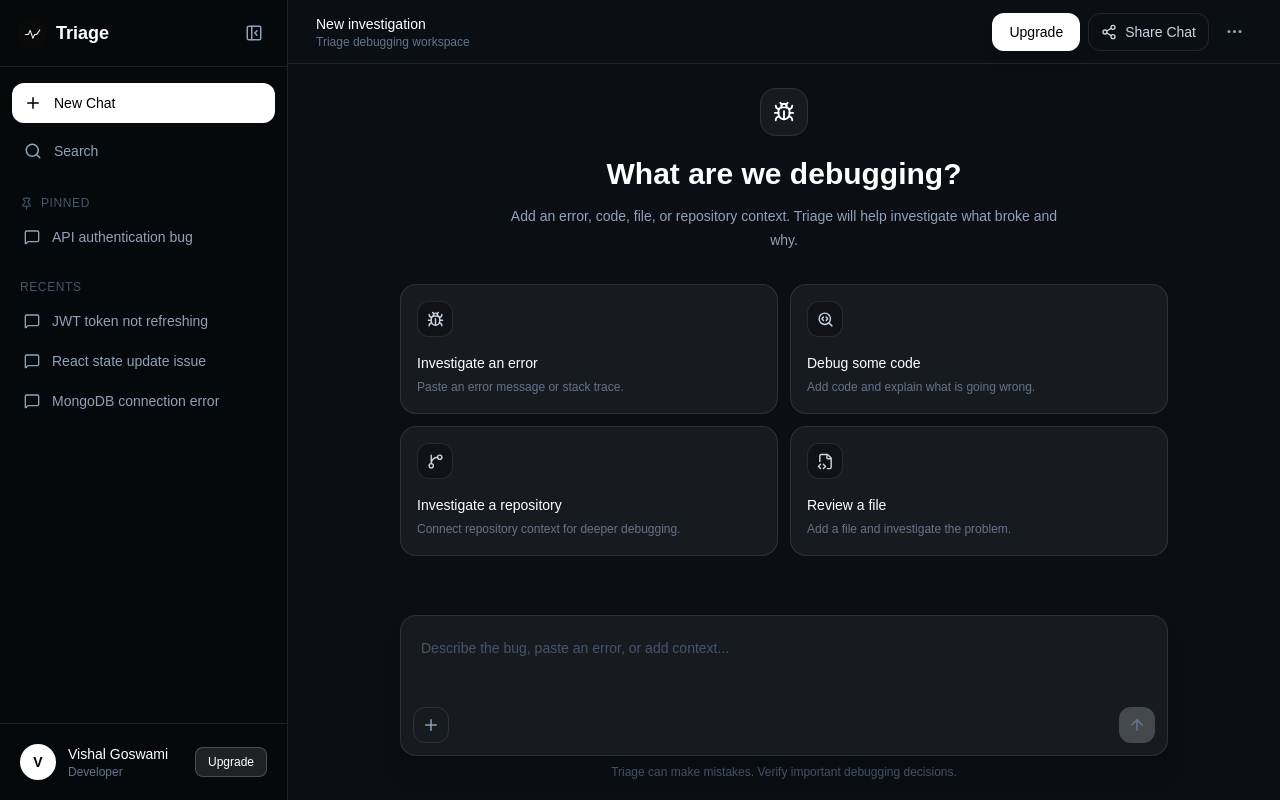
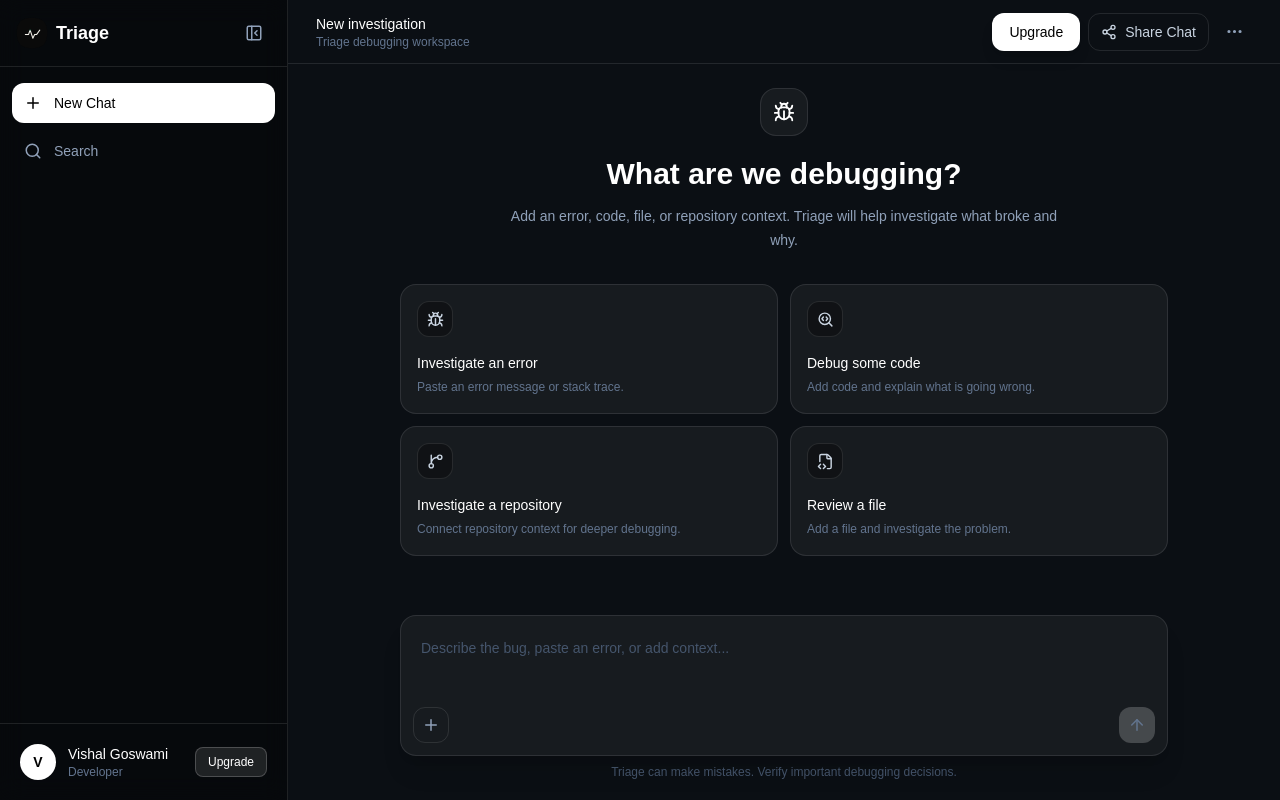
Before and after one commit to vishalgoswami2007/Triage, a React app in the folder frontend/: page /dashboard in a window 1280 px wide. Built offline with nearby package versions, Linux system fonts and the light colour scheme; the HTML template or start-up script is replaced by a standard one.

Commit message:
feat: add pinned and recent chat functionality

```diff
--- a/frontend/src/components/dashboard/ChatHeader.jsx
+++ b/frontend/src/components/dashboard/ChatHeader.jsx
@@ -2,7 +2,7 @@
 import { Share2, MoreHorizontal, Pin, Trash2 } from "lucide-react";
 import { Link } from "react-router-dom";
 
-function ChatHeader({onShare , onDelete}) {
+function ChatHeader({onShare , onDelete , onPin , currentChat}) {
   const [showMenu, setShowMenu] = useState(false);
 
   return (
@@ -47,7 +47,13 @@
           {showMenu && (
             <div className="absolute right-0 top-11 z-20 w-44 rounded-xl border border-white/10 bg-[#11161d] p-1.5 shadow-2xl">
 
-              <button className="flex w-full items-center gap-3 rounded-lg px-3 py-2 text-sm text-slate-300 transition hover:bg-white/10 hover:text-white">
+              <button type="button"
+                      onClick={() => {
+                        setShowMenu(false);
+                        onPin();
+                      }}
+                      disabled={!currentChat}
+              className="flex w-full items-center gap-3 rounded-lg px-3 py-2 text-sm text-slate-300 transition hover:bg-white/10 hover:text-white">
                 <Pin size={15} />
                 Pin Chat
               </button>
--- a/frontend/src/components/dashboard/Sidebar.jsx
+++ b/frontend/src/components/dashboard/Sidebar.jsx
@@ -1,5 +1,6 @@
 import { useState } from "react";
 import { Link } from "react-router-dom";
+
 import {
   PanelLeftClose,
   PanelLeftOpen,
@@ -11,14 +12,15 @@
 
 import Logo from "../../../public/logo/triage-logo.png";
 
-function Sidebar({ onNewChat , onSearch  }) {
+function Sidebar({
+  onNewChat,
+  onSearch,
+  recentChats,
+  pinnedChats,
+  onOpenChat,
+  currentChat,
+}) {
   const [isCollapsed, setIsCollapsed] = useState(false);
-
-  const recentChats = [
-    "JWT token not refreshing",
-    "React state update issue",
-    "MongoDB connection error",
-  ];
 
   return (
     <aside
@@ -51,6 +53,7 @@
         )}
 
         <button
+          type="button"
           onClick={() => setIsCollapsed(!isCollapsed)}
           className="rounded-lg p-2 text-slate-400 transition hover:bg-white/10 hover:text-white"
         >
@@ -64,42 +67,82 @@
 
       {/* Main Actions */}
       <div className="space-y-2 px-3 py-4">
-        <button onClick={onNewChat}
-        className="flex w-full items-center gap-3 rounded-xl bg-white px-3 py-2.5 text-sm font-medium text-black transition hover:bg-slate-200">
+
+        {/* New Chat */}
+        <button
+          type="button"
+          onClick={onNewChat}
+          className="flex w-full items-center gap-3 rounded-xl bg-white px-3 py-2.5 text-sm font-medium text-black transition hover:bg-slate-200"
+        >
           <Plus size={18} />
 
-          {!isCollapsed && <span>New Chat</span>}
+          {!isCollapsed && (
+            <span>
+              New Chat
+            </span>
+          )}
         </button>
 
-        <button onClick={onSearch }
-        className="flex w-full items-center gap-3 rounded-xl px-3 py-2.5 text-sm text-slate-400 transition hover:bg-white/10 hover:text-white">
+        {/* Search */}
+        <button
+          type="button"
+          onClick={onSearch}
+          className="flex w-full items-center gap-3 rounded-xl px-3 py-2.5 text-sm text-slate-400 transition hover:bg-white/10 hover:text-white"
+        >
           <Search size={18} />
 
-          {!isCollapsed && <span>Search</span>}
+          {!isCollapsed && (
+            <span>
+              Search
+            </span>
+          )}
         </button>
+
       </div>
 
-      {/* Chat Sections */}
+      {/* Chat List */}
       <div className="flex-1 overflow-y-auto px-3 pb-4">
-        {!isCollapsed && (
-          <>
+
         {/* Pinned */}
+        {!isCollapsed && pinnedChats.length > 0 && (
           <div className="mt-2">
+
             <div className="mb-2 flex items-center gap-2 px-2 text-xs uppercase tracking-wider text-slate-600">
               <Pin size={13} />
               Pinned
             </div>
 
-              <button className="flex w-full items-center gap-3 rounded-xl px-3 py-2 text-left text-sm text-slate-400 transition hover:bg-white/10 hover:text-white">
-                <MessageSquare size={16} />
+            <div className="space-y-1">
+              {pinnedChats.map((chat) => (
+                <button
+                  key={chat.id}
+                  type="button"
+                  onClick={() => onOpenChat(chat)}
+                  className={`flex w-full items-center gap-3 rounded-xl px-3 py-2 text-left text-sm transition ${
+                    currentChat?.id === chat.id
+                      ? "bg-white/10 text-white"
+                      : "text-slate-400 hover:bg-white/10 hover:text-white"
+                  }`}
+                >
+                  <MessageSquare
+                    size={16}
+                    className="shrink-0"
+                  />
+
                   <span className="truncate">
-                  API authentication bug
+                    {chat.title}
                   </span>
                 </button>
+              ))}
             </div>
 
+          </div>
+        )}
+
         {/* Recents */}
+        {!isCollapsed && recentChats.length > 0 && (
           <div className="mt-6">
+
             <p className="mb-2 px-2 text-xs uppercase tracking-wider text-slate-600">
               Recents
             </p>
@@ -107,8 +150,14 @@
             <div className="space-y-1">
               {recentChats.map((chat) => (
                 <button
-                    key={chat}
-                    className="flex w-full items-center gap-3 rounded-xl px-3 py-2 text-left text-sm text-slate-400 transition hover:bg-white/10 hover:text-white"
+                  key={chat.id}
+                  type="button"
+                  onClick={() => onOpenChat(chat)}
+                  className={`flex w-full items-center gap-3 rounded-xl px-3 py-2 text-left text-sm transition ${
+                    currentChat?.id === chat.id
+                      ? "bg-white/10 text-white"
+                      : "text-slate-400 hover:bg-white/10 hover:text-white"
+                  }`}
                 >
                   <MessageSquare
                     size={16}
@@ -116,27 +165,32 @@
                   />
 
                   <span className="truncate">
-                      {chat}
+                    {chat.title}
                   </span>
                 </button>
               ))}
             </div>
+
           </div>
-          </>
         )}
+
       </div>
 
       {/* User */}
       <div className="border-t border-white/10 p-3">
+
         <div className="flex w-full items-center gap-3 rounded-xl p-2">
 
+          {/* Avatar */}
           <div className="flex h-9 w-9 shrink-0 items-center justify-center rounded-full bg-white text-sm font-semibold text-black">
             V
           </div>
 
           {!isCollapsed && (
             <>
+              {/* User Info */}
               <div className="min-w-0 flex-1 text-left">
+
                 <p className="truncate text-sm font-medium text-white">
                   Vishal Goswami
                 </p>
@@ -144,8 +198,10 @@
                 <p className="truncate text-xs text-slate-500">
                   Developer
                 </p>
+
               </div>
 
+              {/* Upgrade */}
               <Link
                 to="/pricing"
                 className="shrink-0 rounded-lg border border-white/20 bg-white/10 px-3 py-1.5 text-xs font-medium text-white transition-all duration-300 hover:bg-white hover:text-black"
@@ -156,7 +212,9 @@
           )}
 
         </div>
+
       </div>
+
     </aside>
   );
 }
```
Lines whose indentation alone changed are shown as unchanged.
